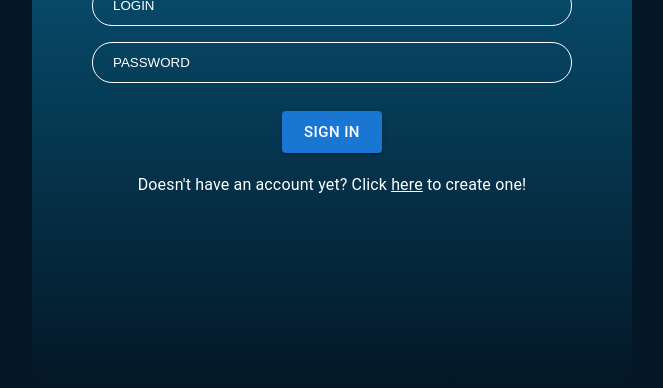
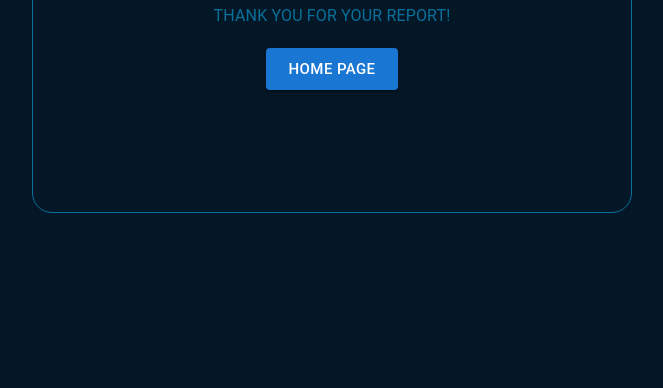
Before and after one commit to diegoserodio/Diana, a React app in the folder frontend/: page /thx-page in a window 1280 px wide. Shown: the part 412-800 px from the top of the page, without its empty margins (308-971 px from the left). Built offline with nearby package versions, Linux system fonts and the light colour scheme; some packages are replaced by stand-ins of ours.

Commit message:
Add 3 pages
+ Call for help page
+ Thank u page
+ Peers list draft page

```diff
--- /dev/null
+++ b/frontend/src/Screens/CallForHelp.js
@@ -0,0 +1,36 @@
+import * as React from 'react';
+import './screens.css'
+import { Link } from "react-router-dom";
+import { withRouter } from "react-router-dom";
+import {Button} from '@material-ui/core';
+
+// Importing Components
+import Header from '../Components/Header';
+
+class CallForHelp extends React.Component{
+    constructor(props){
+        super(props);
+    }
+
+    render(){
+        return (
+            <div className = "main">
+                <div className = "help-box">
+                <Header />
+                    <div className = "help-form">
+                        <div className = "help-form2">
+                            <img src="\Images\warning-exclamation.png" alt="exclamation" style={{width:100}} />
+                            <div className = "help-form">
+                                <div style={{color:"#ffffff"}}>DID YOU IDENTIFY A PROBLEM?</div>
+                                <input type="alert-description" id="alert-input" name="alert" placeholder="DESCRIBE IT HERE" />
+                            </div>
+                        </div>
+                        <Link to='/thx-page' style={{textDecoration:'none'}}><Button variant="contained" size="large" style={{marginTop:20, marginBottom:20}} >REPORT</Button></Link>
+                    </div>
+                </div>
+            </div>
+        );
+    }
+}
+
+export default withRouter(CallForHelp);
--- /dev/null
+++ b/frontend/src/Screens/PeersList.js
@@ -0,0 +1,23 @@
+import * as React from 'react';
+import './screens.css'
+import { withRouter } from "react-router-dom";
+import {Button} from '@material-ui/core';
+
+// Importing Components
+import Header from '../Components/Header';
+
+class PeersList extends React.Component{
+    constructor(props){
+        super(props);
+    }
+
+    render(){
+        return (
+            <div className="home-container">
+                <Header />
+            </div>
+        );
+    }
+}
+
+export default withRouter(PeersList);
--- /dev/null
+++ b/frontend/src/Screens/ThxPage.js
@@ -0,0 +1,32 @@
+import * as React from 'react';
+import './screens.css'
+import { Link } from "react-router-dom";
+import { withRouter } from "react-router-dom";
+import {Button} from '@material-ui/core';
+
+// Importing Components
+import Header from '../Components/Header';
+
+class ThxPage extends React.Component{
+    constructor(props){
+        super(props);
+    }
+
+    render(){
+        return (
+            <div className = "main">
+                <div className = "help-box">
+                <Header />
+                    <div className = "help-form">
+                        <div className = "help-form2">
+                                <div style={{color:"#08709B"}}>THANK YOU FOR YOUR REPORT!</div>
+                        </div>
+                        <Link to='/home' style={{textDecoration:'none'}}><Button variant="contained" size="large" style={{marginTop:20, marginBottom:20}} >HOME PAGE</Button></Link>
+                    </div>
+                </div>
+            </div>
+        );
+    }
+}
+
+export default withRouter(ThxPage);
--- a/frontend/src/Screens/screens.css
+++ b/frontend/src/Screens/screens.css
@@ -47,8 +47,49 @@
     margin: 8px 0;
     background-color: rgba(0,0,0,0);
     display: inline-block;
-    border: 1px solid #ffffff;
+    border: 1px solid #fff;
     color: #fff;
     border-radius: 20px;
     box-sizing: border-box;
-  }
+}
+
+.help-box{
+    background-image: rgba(0,0,0,0);
+    width: 600px;
+    height: 350px;
+    margin-top: 100px;
+    margin-right: auto;
+    margin-left: auto;
+    display: flex;
+    align-items: center;
+    flex-direction: column;
+    border-radius: 20px;
+    justify-content: center;
+    display: inline-block;
+    border: 1px solid #08709B;
+}
+
+.help-form{
+    display: flex;
+    align-items: center;
+    flex-direction: column;
+    width: 100%;
+    justify-content: center;
+}
+
+.help-form2{
+    display: flex;
+    align-items: center;
+    flex-direction: row;
+    width: 90%;
+    justify-content: center;
+}
+
+text {
+    width: 80%;
+    padding: 12px 20px 12px 20px;
+    margin: 8px 0;
+    background-color: rgba(0,0,0,0);
+    display: inline-block;
+    color: #fff;
+}
--- a/frontend/src/index.js
+++ b/frontend/src/index.js
@@ -14,6 +14,9 @@ import SignIn from './Screens/SingIn'
 import SignUp from './Screens/SignUp'
 import Home from './Screens/Home'
 import CreateMission from './Screens/CreateMission'
+import CallForHelp from './Screens/CallForHelp'
+import ThxPage from './Screens/ThxPage'
+import PeersList from './Screens/PeersList'
 
 ReactDOM.render(
   <React.StrictMode>
@@ -21,6 +24,9 @@ ReactDOM.render(
     <Router>
       <div className="app">
         <Switch>
+          <Route path="/thx-page">
+            <ThxPage />
+          </Route>
           <Route path="/create-mission">
             <CreateMission />
           </Route>
@@ -29,6 +35,12 @@ ReactDOM.render(
           </Route>
           <Route path="/signup">
             <SignUp />
+          </Route>
+          <Route path="/call-for-help">
+            <CallForHelp />
+          </Route>
+          <Route path="/peers-list">
+            <PeersList />
           </Route>
           <Route path="/">
             <SignIn />
```
Also changed, not shown: frontend/public/Images/warning-exclamation.png (added), 2 other files.
